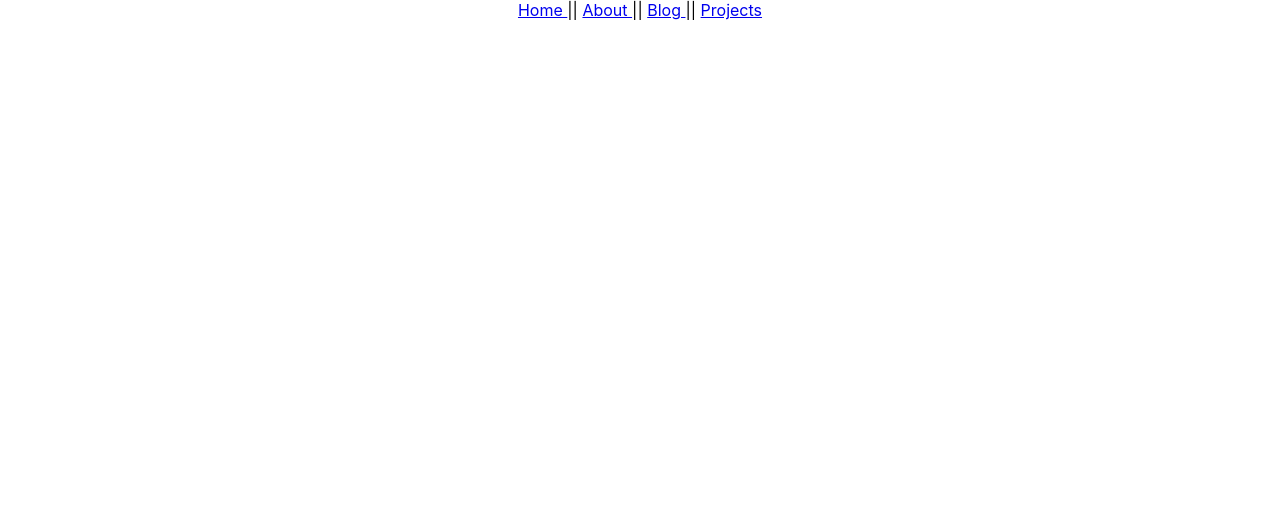
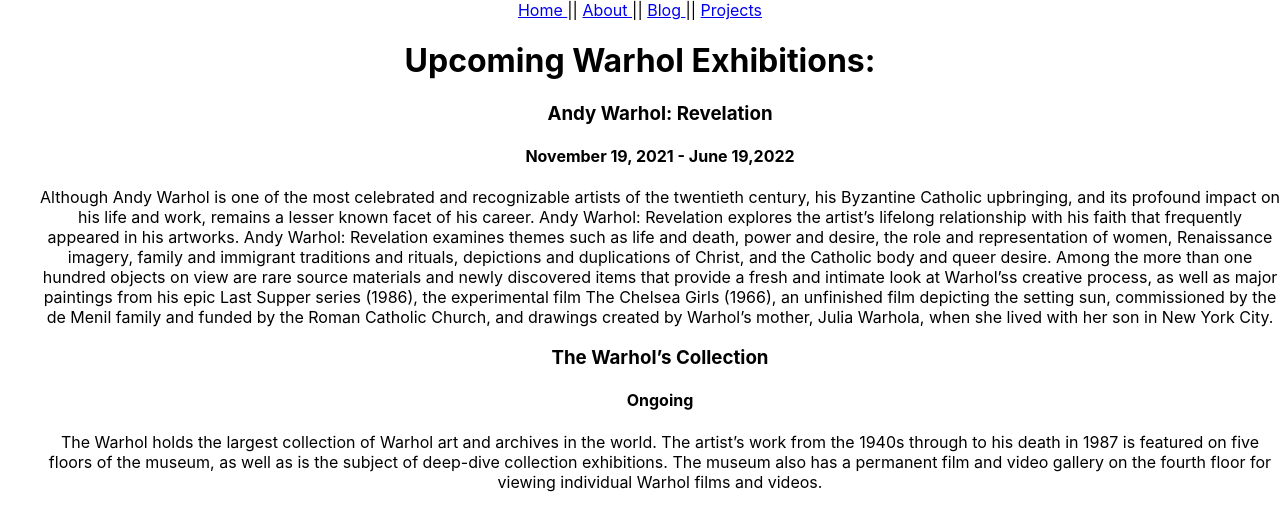
Before and after one commit to WDI-SEA/react-router-portfolio, a React (Create React App) app: page /blog in a window 1280 px wide. Shown: the top 530 px of the page. Built offline with nearby package versions, Linux system fonts and the light colour scheme.

Commit message:
Deliverable Complete

```diff
--- a/src/App.js
+++ b/src/App.js
@@ -6,6 +6,21 @@ import Home from './components/Home';
 import Projects from './components/Projects'
 import Header from './components/partials/Header';
 import { BrowserRouter, Routes, Route } from 'react-router-dom';
+
+const post = [
+  {
+    title: 'Andy Warhol: Revelation',
+    date: 'November 19, 2021 - June 19,2022',
+    img: <img src='./public/WarholRevelation.jpeg' alt='Revelation' />,
+    body: 'Although Andy Warhol is one of the most celebrated and recognizable artists of the twentieth century, his Byzantine Catholic upbringing, and its profound impact on his life and work, remains a lesser known facet of his career. Andy Warhol: Revelation explores the artist’s lifelong relationship with his faith that frequently appeared in his artworks. Andy Warhol: Revelation examines themes such as life and death, power and desire, the role and representation of women, Renaissance imagery, family and immigrant traditions and rituals, depictions and duplications of Christ, and the Catholic body and queer desire. Among the more than one hundred objects on view are rare source materials and newly discovered items that provide a fresh and intimate look at Warhol’ss creative process, as well as major paintings from his epic Last Supper series (1986), the experimental film The Chelsea Girls (1966), an unfinished film depicting the setting sun, commissioned by the de Menil family and funded by the Roman Catholic Church, and drawings created by Warhol’s mother, Julia Warhola, when she lived with her son in New York City.'
+  },
+  {
+    title: 'The Warhol’s Collection',
+    date: 'Ongoing',
+    img: <img src='./public/AndyWarholExhibit.jpeg' alt='WarholExhibit' />,
+    body: 'The Warhol holds the largest collection of Warhol art and archives in the world. The artist’s work from the 1940s through to his death in 1987 is featured on five floors of the museum, as well as is the subject of deep-dive collection exhibitions. The museum also has a permanent film and video gallery on the fourth floor for viewing individual Warhol films and videos.'
+  }
+]
 
 const App = () => {
 
@@ -19,7 +34,7 @@ const App = () => {
               <Routes>
                 <Route path='/' element={<Home />} />
 
-                <Route path='/blog' element={<Blog />} />
+                <Route path='/blog' element={<Blog posts={post} />} />
 
                 <Route path='/about' element={<About />} />
 
@@ -32,5 +47,3 @@ const App = () => {
 }
 
 export default App;
-
-// posts={post}
--- a/src/components/Blog.jsx
+++ b/src/components/Blog.jsx
@@ -1,8 +1,22 @@
 
-const Blog = () => {
+const Blog = (props) => {
+
+    const post = props.posts.map((post, i) => {
+        const { title, date, body } = post
+
+        return (
+            <ul className='Blogpost' key={`post${i}`}>
+                <h3>{title}</h3>
+                <h4>{date}</h4>
+                <p>{body}</p>
+            </ul>
+        )
+    })
+
     return (
         <div>
-
+            <h1> Upcoming Warhol Exhibitions: </h1>
+            {post}
         </div>
     );
 }
--- a/src/index.css
+++ b/src/index.css
@@ -8,6 +8,11 @@ body {
   -moz-osx-font-smoothing: grayscale;
 }
 
+li {
+  text-align: center;
+  margin: 15px;
+}
+
 code {
   font-family: source-code-pro, Menlo, Monaco, Consolas, 'Courier New',
     monospace;
```
Also changed, not shown: public/AndyWarholExhibit.jpeg (added), public/WarholRevelation.jpeg (added).
